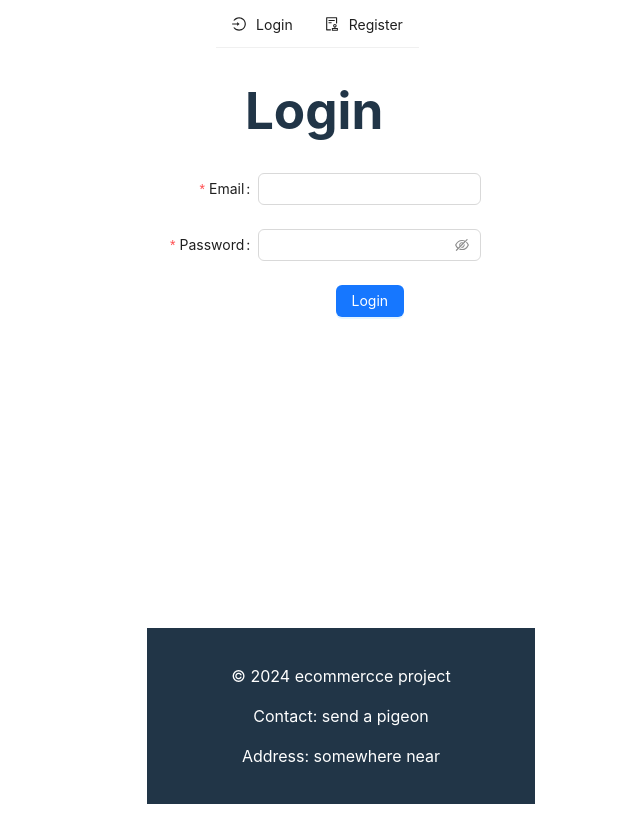
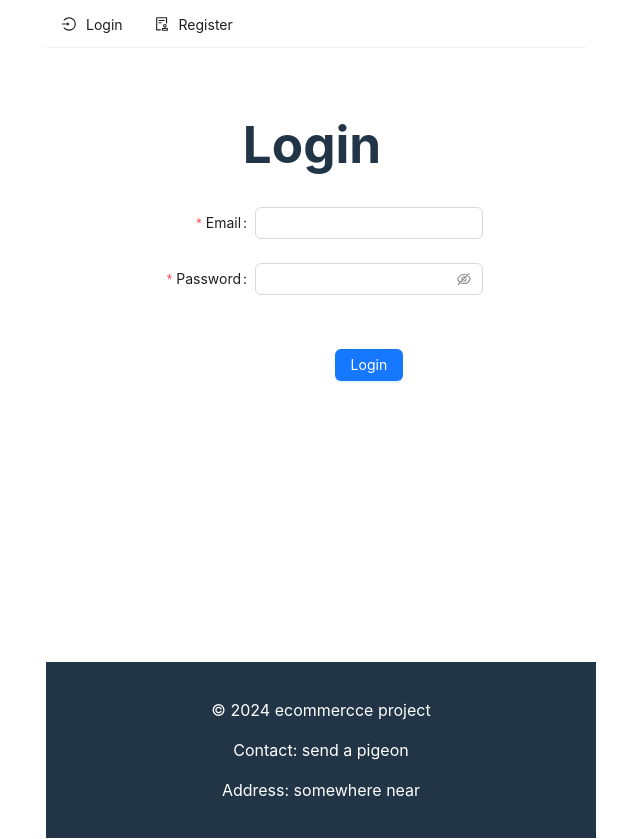
Before and after one commit to Gen639/1r-proyecto-ecommerce-fullstack, a React (Vite) app in the folder ecommerce-frontend/: page /login in a window 1280 px wide. Shown: the whole page, without its empty margins (319-959 px from the left). Before the commit the page ends 805 px from the top, so only its background shows below. Built offline with nearby package versions, Linux system fonts and the light colour scheme.

Commit message:
scss changes

```diff
--- a/ecommerce-frontend/src/App.scss
+++ b/ecommerce-frontend/src/App.scss
@@ -1,10 +1,11 @@
 #root {
     top: 0;
-    max-width: 485px;
+    max-width: 550px;
     margin: auto;
     padding: 0.1rem;
     text-align: center;
     margin-top: 0%;
+    min-width: 550px;
   }
 
 
@@ -19,6 +20,7 @@
       flex-direction: column;
       justify-content: center;
       flex-wrap: wrap;
+      align-items: center;
     }
   }
 
--- a/ecommerce-frontend/src/assets/components/Cart/cart.jsx
+++ b/ecommerce-frontend/src/assets/components/Cart/cart.jsx
@@ -2,6 +2,7 @@ import { useContext, useEffect } from "react";
 import { ProductsContext } from "../../../context/ProductsContext/ProductsState";
 import { OrdersContext } from "../../../context/OrderContext/orderState";
 import { Card, Col } from "antd";
+import "./cart.scss"
 
 const Cart = () => {
   const { cart, clearCart } = useContext(ProductsContext);
--- /dev/null
+++ b/ecommerce-frontend/src/assets/components/Cart/cart.scss
@@ -0,0 +1,9 @@
+.cart {
+    display: flex;
+    gap: 10px;
+    flex-wrap: wrap;
+    justify-content: center;
+}
+button{
+    margin-top: 30px;
+}
--- a/ecommerce-frontend/src/assets/components/Home/home.jsx
+++ b/ecommerce-frontend/src/assets/components/Home/home.jsx
@@ -4,7 +4,10 @@ const Home = () => {
 	return(
 	  <>
 		<h1>Home</h1>
-		<h3>AQui me gustaria poner los productos</h3>
+		<h3>Register to create an account at "/register".</h3>
+		<h3>Login to your account at "/login".</h3>
+		<h3>When you are logged, you can add products to cart at "/cart" and make an order. Your orders are displayed at your "/profile". To log out just press the corresponding button in the navigation bar.</h3>
+		{/* <img src="https://i.blogs.es/b425a3/by-jcomp-/1200_800.jpeg"></img> */}
 	  </>
 	)
   }
--- /dev/null
+++ b/ecommerce-frontend/src/assets/components/Home/home.scss
@@ -0,0 +1,4 @@
+menu {
+    display: flex;
+
+}
--- a/ecommerce-frontend/src/assets/components/Profile/Profile.style.scss
+++ b/ecommerce-frontend/src/assets/components/Profile/Profile.style.scss
@@ -1,5 +1,5 @@
 .Profile {
-    display: flex;
+    display: column;
     justify-content: space-around;
     flex-wrap: wrap;
     margin: 0 1.875rem 0 1.875rem;
--- a/ecommerce-frontend/src/assets/components/Theheader/CustomMenu.jsx
+++ b/ecommerce-frontend/src/assets/components/Theheader/CustomMenu.jsx
@@ -2,11 +2,11 @@ import React, { useContext } from "react";
 import { Menu } from "antd";
 import { UserContext } from "../../../context/UserContext/UserState";
 
-const CustomMenu = ({ onClick, selectedKeys, items, authItems, navItems }) => {
+const CustomMenu = ({ onClick, selectedKeys, navItems }) => {
   const { token } = useContext(UserContext);
 
   return (
-    <div>
+    <>
       {!token ? (
         <Menu onClick={onClick} selectedKeys={selectedKeys} mode="horizontal">
           {navItems.map((item) => (
@@ -24,7 +24,7 @@ const CustomMenu = ({ onClick, selectedKeys, items, authItems, navItems }) => {
           ))}
         </Menu>
       )}
-    </div>
+    </>
   );
 };
 
--- a/ecommerce-frontend/src/assets/components/Theheader/theHeader.scss
+++ b/ecommerce-frontend/src/assets/components/Theheader/theHeader.scss
@@ -1,5 +1,6 @@
 .menu {
-  display: flex;
+  // display: flex;
   justify-content:center;
+  min-height: 10vh;
 
 }
--- a/ecommerce-frontend/src/index.css
+++ b/ecommerce-frontend/src/index.css
@@ -57,7 +57,7 @@ footer {
   background-color: #213547;
   color: #ffffff;
   margin-top: 100px;
-  padding: 20px;
+  padding: 20px 0;
   text-align: center;
   width: 100%;
   min-height: "20vh";
```
